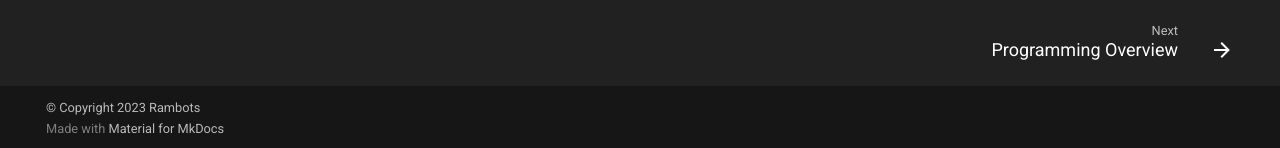
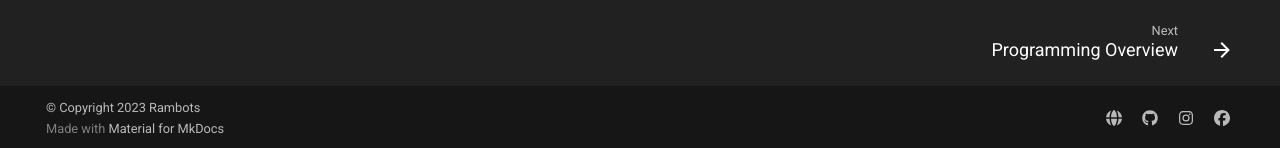
Before and after one commit to frc2204/ramdocs, an MkDocs documentation site: the page built from docs/index.md, in a window 1280 px wide. Shown: the part 749-897 px from the top of the page. Built offline with MkDocs 1.6.1 and Material for MkDocs 9.7.7, drawn with Linux system fonts in a browser that asks for light colours; nearby versions of some CDN libraries; library files that are not in the unit come from our copies; comment, search, counter and statistics services are not loaded.

```diff
--- a/mkdocs.yml
+++ b/mkdocs.yml
@@ -209,6 +209,15 @@ markdown_extensions:
 extra:
   analytics:
     provider: custom
+  social:
+    - icon: fontawesome/solid/globe
+      link: https://rambots.org/
+    - icon: fontawesome/brands/github
+      link: https://github.com/frc2204/
+    - icon: fontawesome/brands/instagram
+      link: https://www.instagram.com/frc2204/
+    - icon: fontawesome/brands/facebook
+      link: https://www.facebook.com/RambotsTeam2204/
 
 extra_javascript:
   - javascripts/katex.js
```
